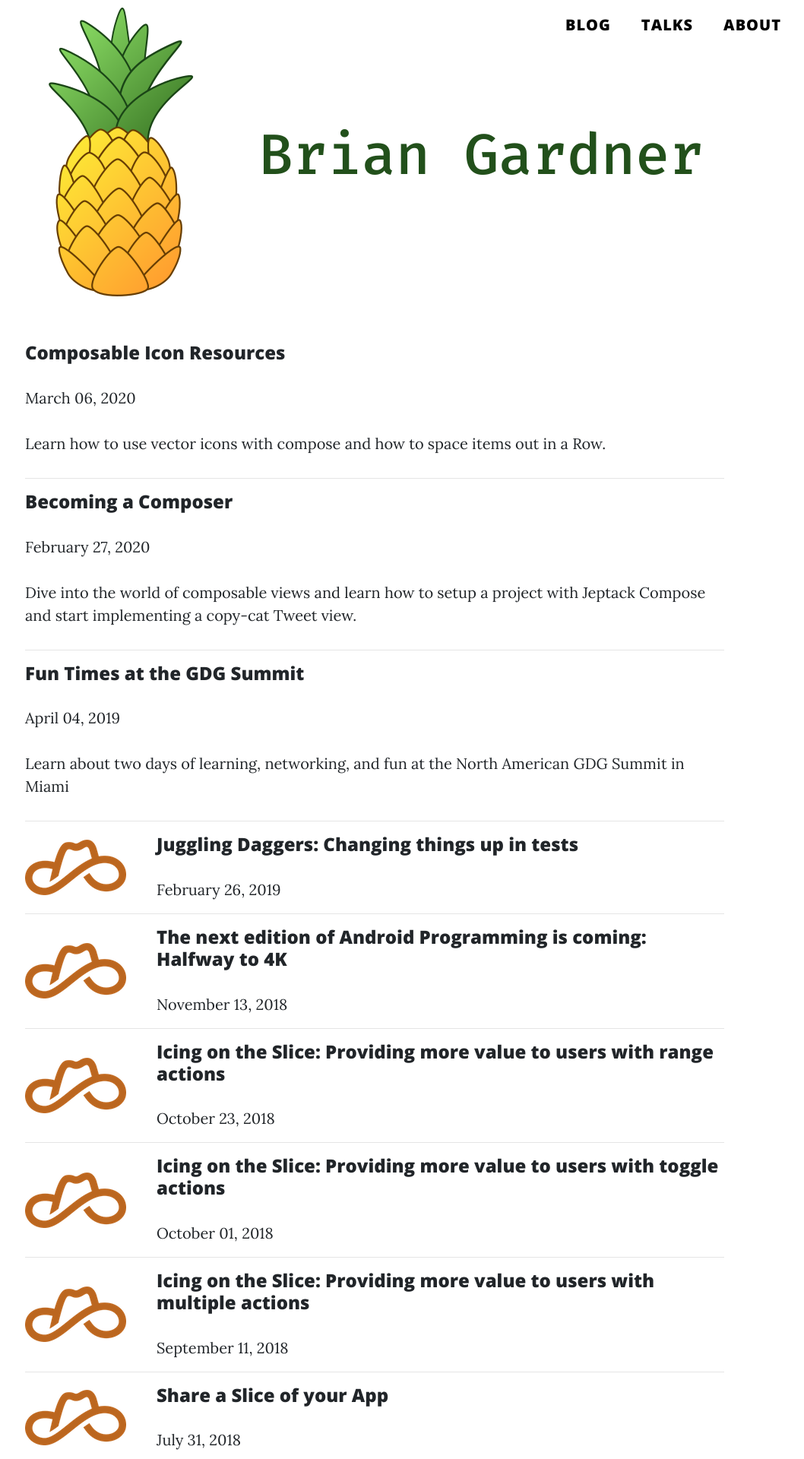
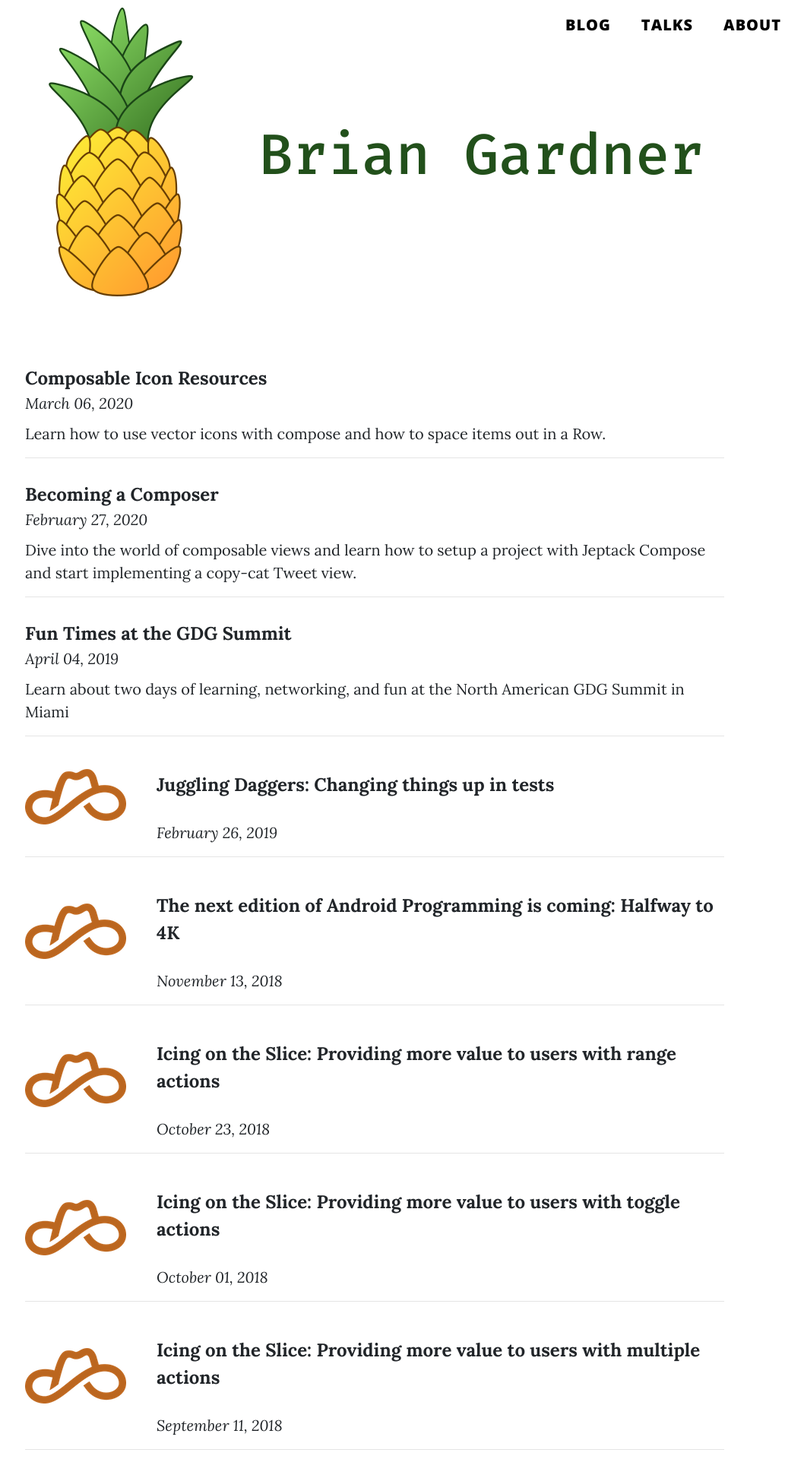
Before and after one commit to BrianGardnerAtl/website, a Jekyll site: the page built from index.html, in a window 1280 px wide. Shown: the top 1920 px of the page at 76% size, without its empty margins (147-1205 px from the left). Built offline with Jekyll 4.4.1, drawn with Linux system fonts in a browser that asks for light colours.

Commit message:
Update css for blog post list

```diff
--- a/_includes/bnr_post.html
+++ b/_includes/bnr_post.html
@@ -1,16 +1,18 @@
 <div class="bnr_post">
-  <a href={{ include.link }}>
+  <a href="{{ include.link }}">
     <div class="bnr-content">
       <div class="bnr-image-content">
-        <img src="/img/bnr_hat.png"
-            class="bnr-hat"
-            alt="Big Nerd Ranch company logo"/>
+        <img
+          src="/img/bnr_hat.png"
+          class="bnr-hat"
+          alt="Big Nerd Ranch company logo"
+        />
       </div>
       <div class="bnr-text-content">
-        <h4 class="post-title">{{ include.title }}</h3>
-        <p class="post-meta">{{ include.date | date: '%B %d, %Y' }}</p>
+        <p class="post-title">{{ include.title }}</p>
+        <p class="post-meta"><em>{{ include.date | date: '%B %d, %Y' }}</em></p>
       </div>
     </div>
   </a>
-  <hr>
+  <hr />
 </div>
--- a/_includes/post.html
+++ b/_includes/post.html
@@ -1,8 +1,8 @@
-<div class="bnr_post">
-  <a href={{ include.link }}>
-    <h4 class="post-title">{{ include.title }}</h3>
-    <p class="post-meta">{{ include.date | date: '%B %d, %Y' }}</p>
+<div class="post">
+  <a href="{{ include.link }}">
+    <p class="post-title">{{ include.title }}</p>
+    <p class="post-meta"><em>{{ include.date | date: '%B %d, %Y' }}</em></p>
     <p class="post-excerpt">{{ include.post-excerpt }}</p>
   </a>
-  <hr>
+  <hr />
 </div>
--- a/css/custom.css
+++ b/css/custom.css
@@ -88,6 +88,20 @@
   max-width: 100%;
 }
 
+.post-title {
+  font-size: 1.5rem;
+  font-weight: bold;
+  margin-bottom: 0px;
+}
+
+.post .post-meta {
+  margin: 0px;
+}
+
+.post-excerpt {
+  margin: 10px 0px;
+}
+
 .bnr-content {
   display: flex;
 }
@@ -101,10 +115,6 @@
 .bnr-text-content {
   display: flex;
   flex-direction: column;
-}
-
-.bnr-text-content .post-title {
-  margin-bottom: 0;
 }
 
 .bnr-text-content .post-meta {
```
